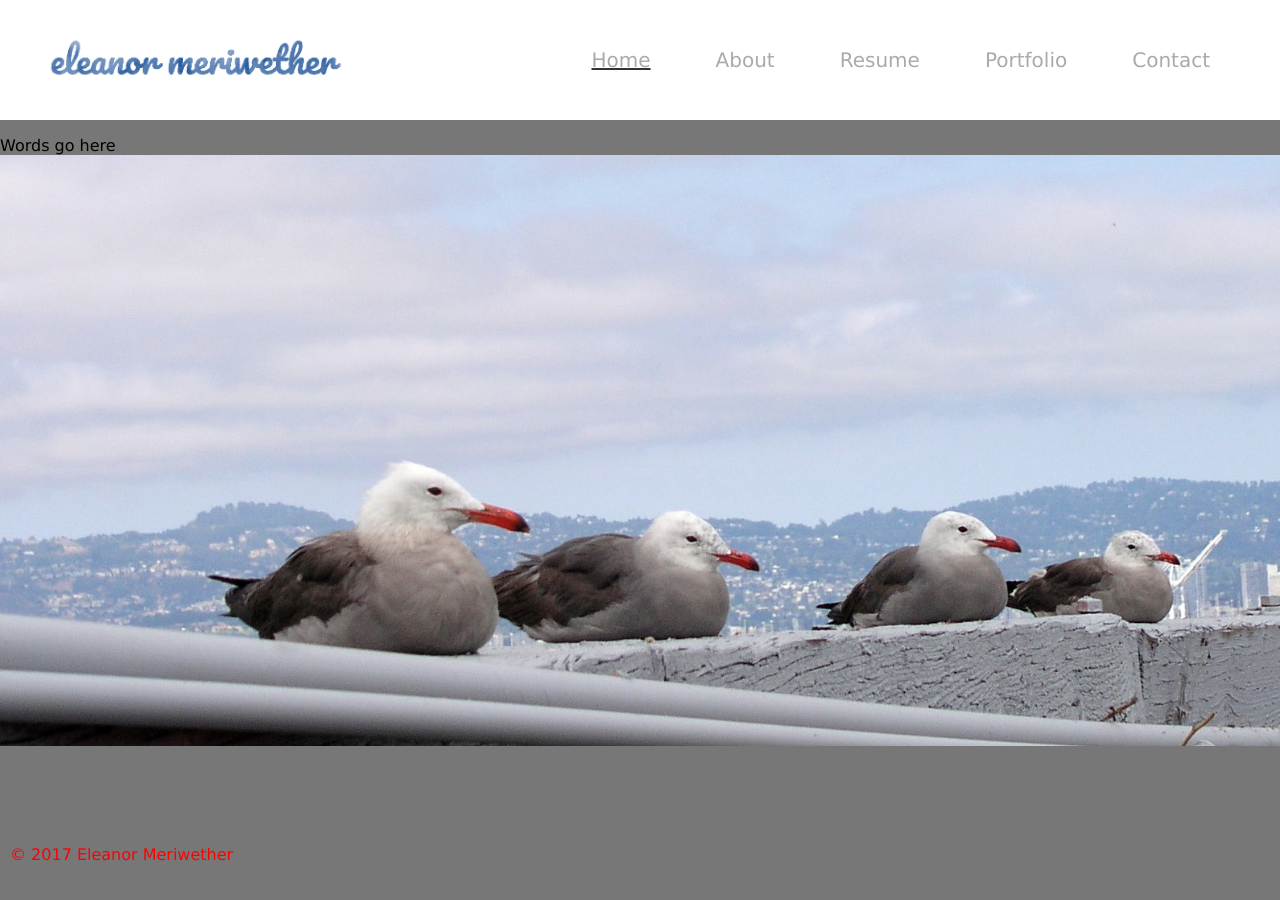
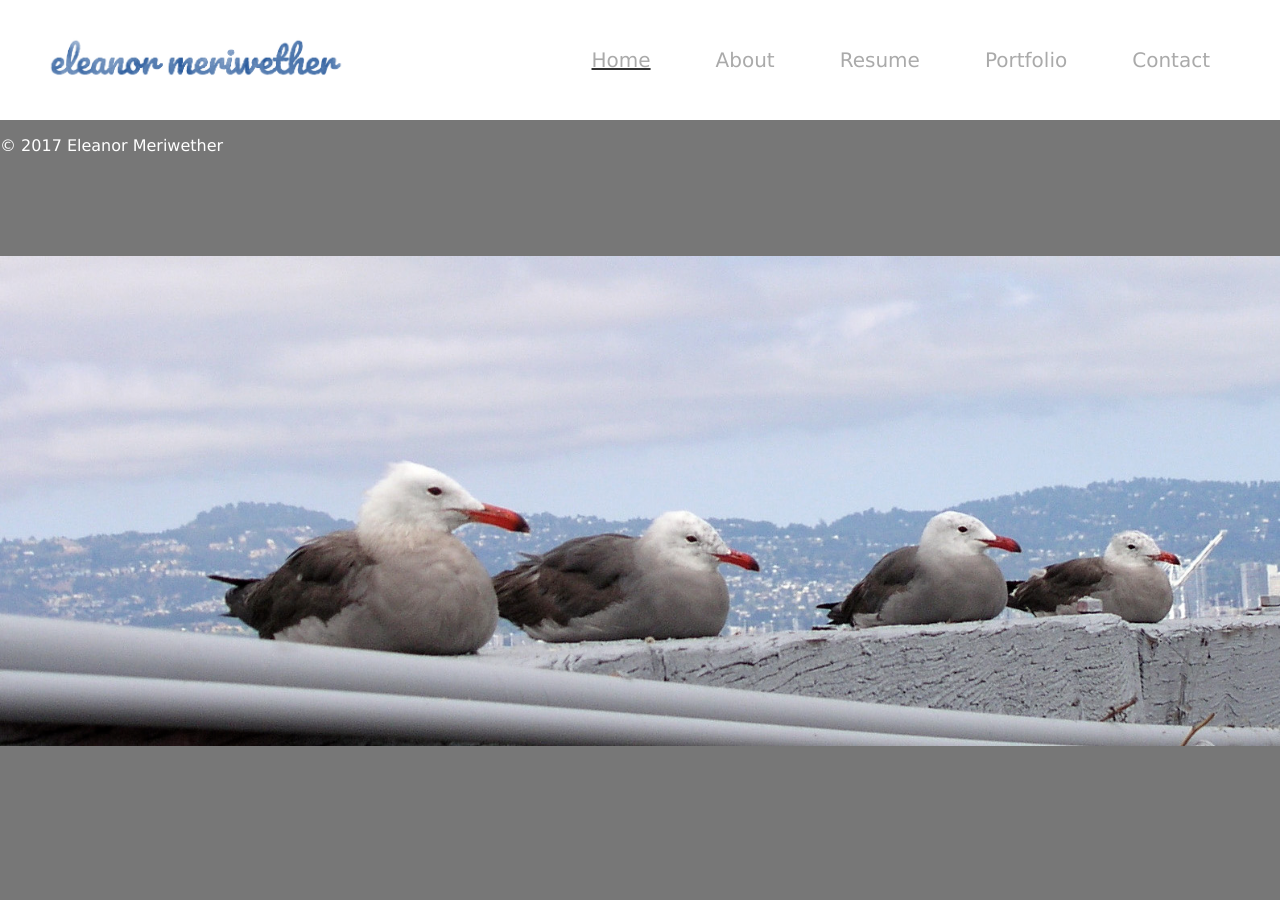
Before and after one commit to emeriwether/emeriwether.github.io, a Jekyll site: the page built from index.html, in a window 1280 px wide. Built offline with Jekyll 4.4.1, drawn with Linux system fonts in a browser that asks for light colours; nearby versions of some CDN libraries.

Commit message:
adjusting home footer

```diff
--- a/css/styles.css
+++ b/css/styles.css
@@ -20,11 +20,18 @@ body, html {
 */
 
 footer {
+    height: 120px;
+    background: #777;
+    background-size: cover;
+    position: relative;
+    bottom: 0;
+    color: #fff;
+
+    /*
     padding: 20px 10px;
-    color: #ff0000;
     display: inline-block;
     position: fixed;
-    bottom: 0;
+    */
 }
 
 /*
--- a/index.html
+++ b/index.html
@@ -4,7 +4,6 @@ layout: default
 <main role="main">
 <article role="article">
 
-    <p>Words go here</p>
     <img src="/img/home_bg.jpg" alt="San Francisco California" id="home_bg">
 
 </article>
```
